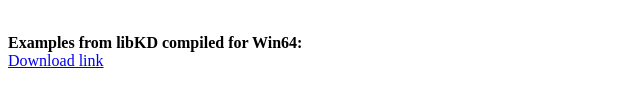
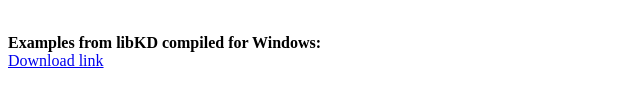
Before and after one commit to h-s-c/h-s-c.github.io, a plain HTML site: page libkd/index.html in a window 1280 px wide. Shown: the part 262-366 px from the top of the page, 0-640 px from the left. Drawn offline with Linux system fonts and the light colour scheme.

Commit message:
Improve landing page.

```diff
--- a/libkd/index.html
+++ b/libkd/index.html
@@ -14,5 +14,5 @@
 <a href="example_nehe_texture.apk" download>Download link</a><br>
 <br>
 <br>
-<b>Examples from libKD compiled for Win64:</b><br>
+<b>Examples from libKD compiled for Windows:</b><br>
 <a href="libKD-examples_win64.zip" download>Download link</a><br>
```
